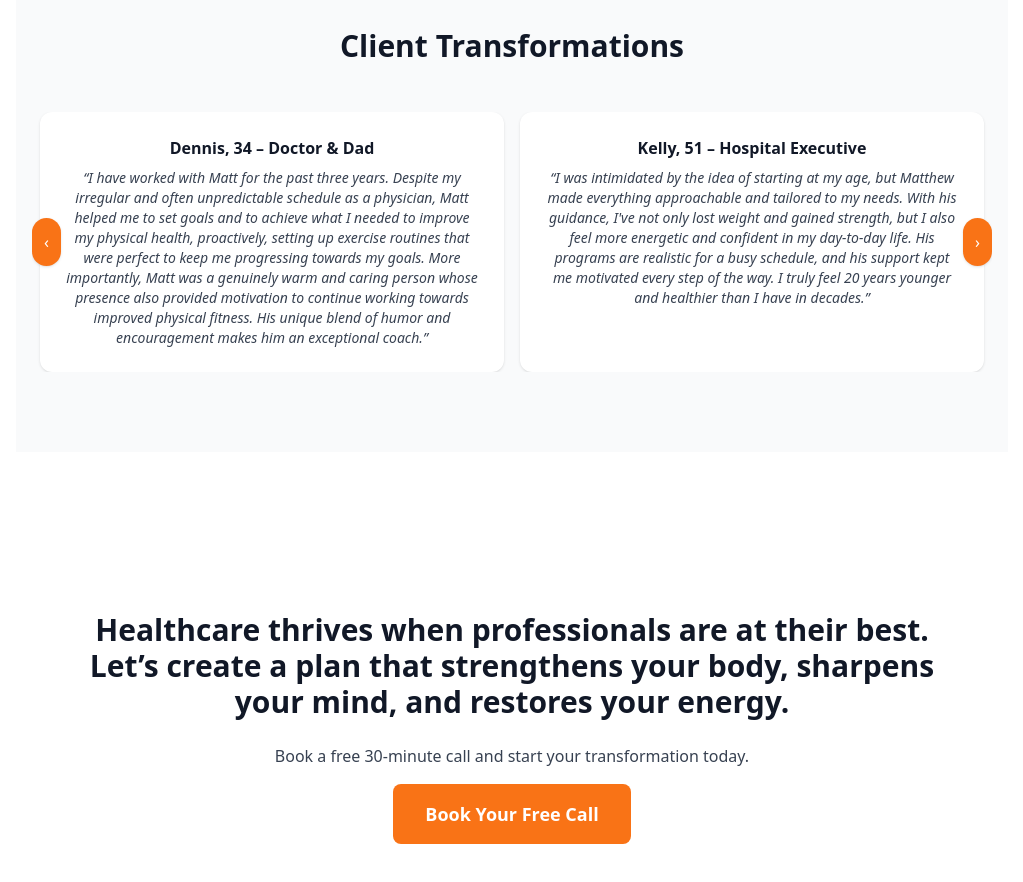
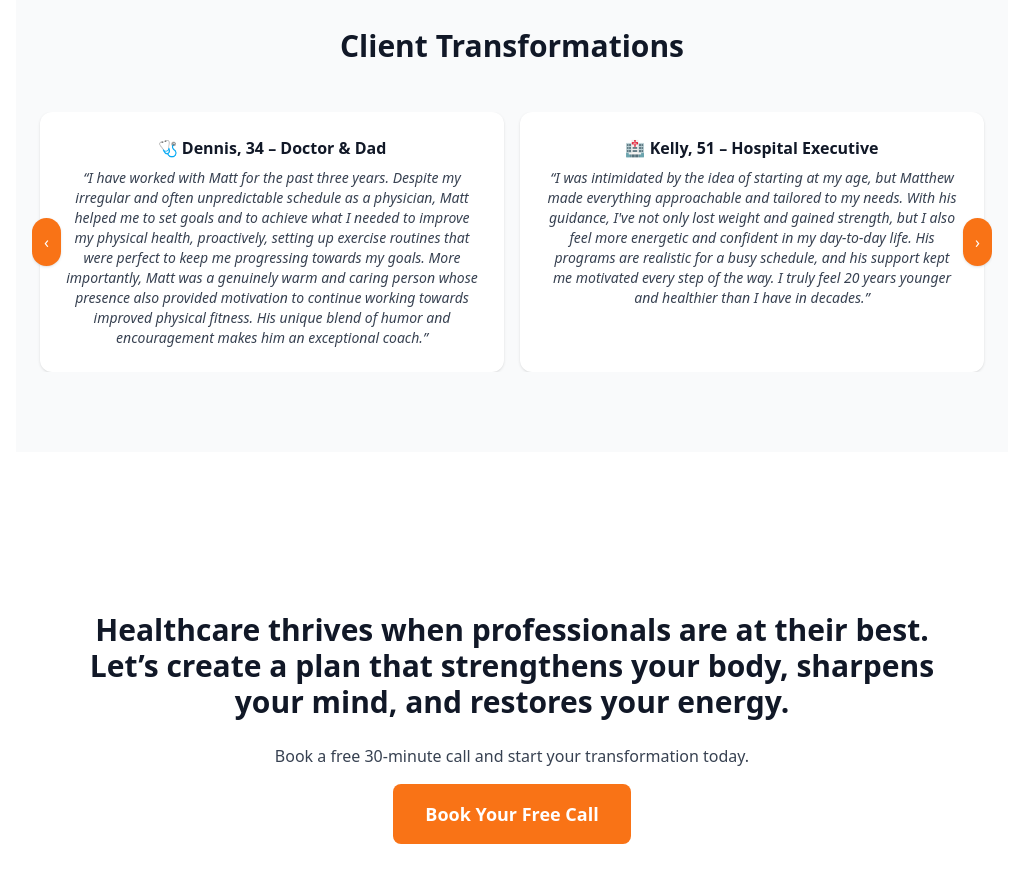
Before and after one commit to mkaufman385/mkauffit-online-training-site, a React (Create React App) app: page / in a window 1280 px wide. Shown: the part 2660-3542 px from the top of the page, without its empty margins (128-1151 px from the left). Built offline with nearby package versions, Linux system fonts and the light colour scheme.

Commit message:
updating testimonials with emojis

```diff
--- a/src/components/Testimonials.js
+++ b/src/components/Testimonials.js
@@ -5,25 +5,25 @@ import { motion, AnimatePresence } from "framer-motion";
 function Testimonials() {
   const testimonials = [
     {
-      name: "Dennis, 34 – Doctor & Dad",
+      name: "🩺 Dennis, 34 – Doctor & Dad",
       quote:
         "I have worked with Matt for the past three years. Despite my irregular and often unpredictable schedule as a physician, Matt helped me to set goals and to achieve what I needed to improve my physical health, proactively, setting up exercise routines that were perfect to keep me progressing towards my goals. More importantly, Matt was a genuinely warm and caring person whose presence also provided motivation to continue working towards improved physical fitness. His unique blend of humor and encouragement makes him an exceptional coach.",
       images: [],
     },
     {
-      name: "Kelly, 51 – Hospital Executive",
+      name: "🏥 Kelly, 51 – Hospital Executive",
       quote:
         "I was intimidated by the idea of starting at my age, but Matthew made everything approachable and tailored to my needs. With his guidance, I've not only lost weight and gained strength, but I also feel more energetic and confident in my day-to-day life. His programs are realistic for a busy schedule, and his support kept me motivated every step of the way. I truly feel 20 years younger and healthier than I have in decades.",
       images: [],
     },
     {
-      name: "Nadim, 26 – Medical Researcher",
+      name: "🔬 Nadim, 26 – Medical Researcher",
       quote:
         "Working with Matt has made a huge difference in my fitness journey. He helped me improve my form, stay consistent with timing, and strike the right balance between weight lifting and cardio. On top of that, he shared practical tips and life hacks—especially for getting more protein into my routine—which made a big impact. Matt’s approach is motivating, thoughtful, and easy to follow. I’ve definitely seen progress thanks to his guidance.",
       images: [],
     },
     {
-      name: "Diane, 70 – Hospital Social Worker",
+      name: "🏥 Diane, 70 – Hospital Social Worker",
       quote:
         "Matthew helped me get back in the groove with my exercising routine after a health setback. His style and approach was very helpful – he’s both low key but focused and knowledgeable. He really starts with what you can do and builds from there. I always enjoyed my training sessions and looked forward to them. The regular commitment to physical activity helped me manage the stresses of life and of work much better. ",
       images: [],
```
